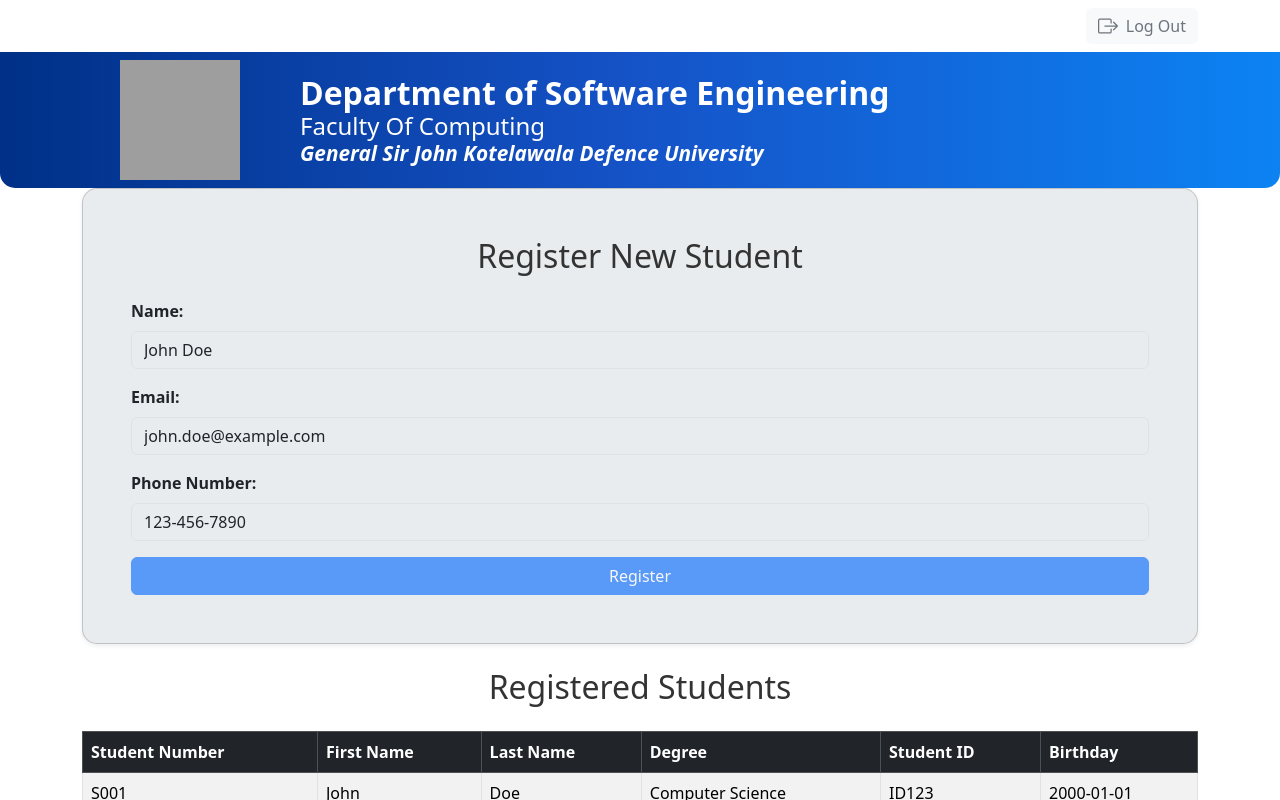
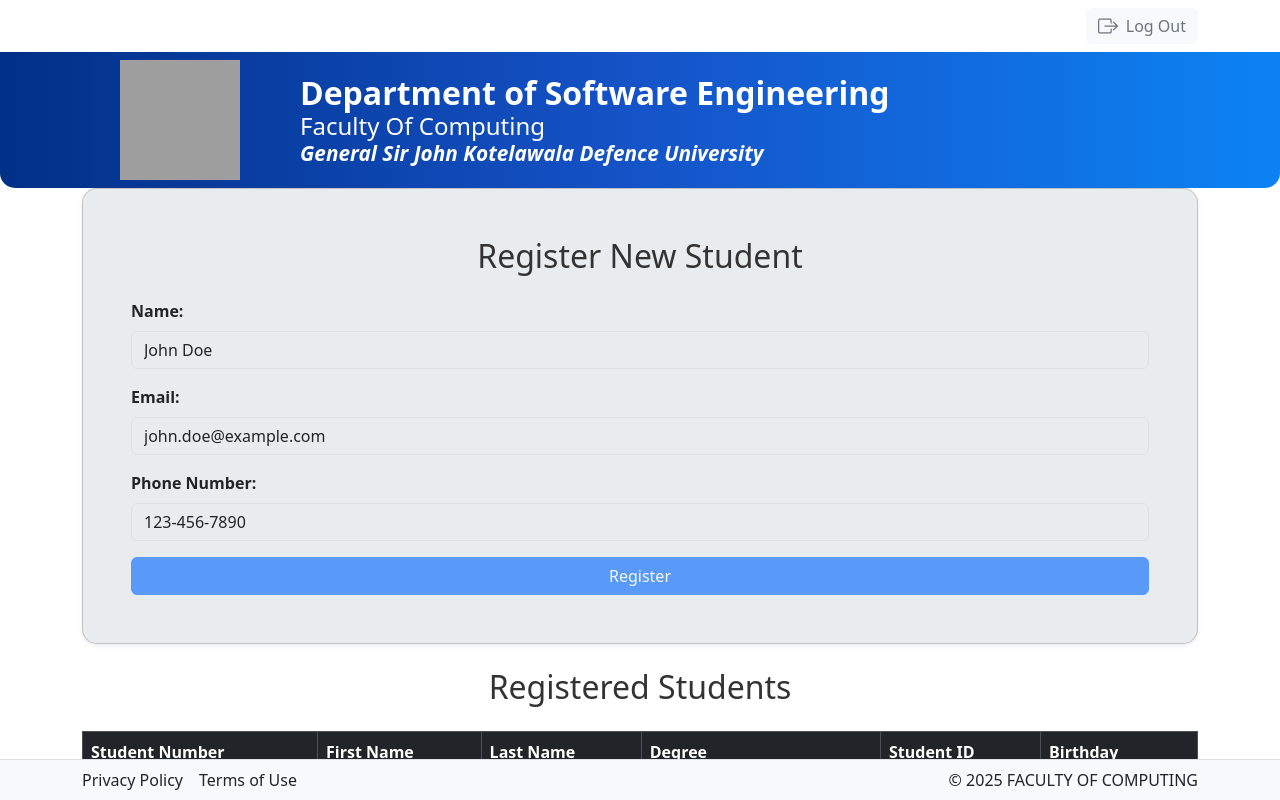
Before and after one commit to SkWeli/Student-Management-System-SMS-, a React (Create React App) app: page / in a window 1280 px wide. Shown: the top 800 px of the page. Built offline with nearby package versions, Linux system fonts and the light colour scheme; grey boxes are pictures that could not be loaded.

Commit message:
footer mostly completed

```diff
--- a/src/components/footer/Footer.jsx
+++ b/src/components/footer/Footer.jsx
@@ -3,8 +3,14 @@
 
 const Footer = () => {
   return (
-    <footer className="bg-light text-center p-3 mt-5">
-      <p>&copy; 2025 FACULTY OF COMPUTING</p>
+    <footer className="bg-light border-top py-2 fixed-bottom">
+      <div className="container d-flex justify-content-between align-items-center">
+        <div>
+          <a href="#" className="text-dark me-3 text-decoration-none">Privacy Policy</a>
+          <a href="#" className="text-dark text-decoration-none">Terms of Use</a>
+        </div>
+        <div className="text-decoration-none">&copy; 2025 FACULTY OF COMPUTING</div>
+      </div>
     </footer>
   );
 };
--- a/src/components/header/header.css
+++ /dev/null
@@ -1,4 +0,0 @@
-.custom-navbar-brand {
-  padding: 0 !important;
-  margin: 0 !important;
-}
```
